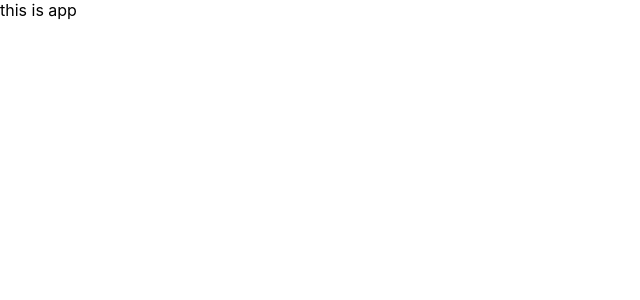
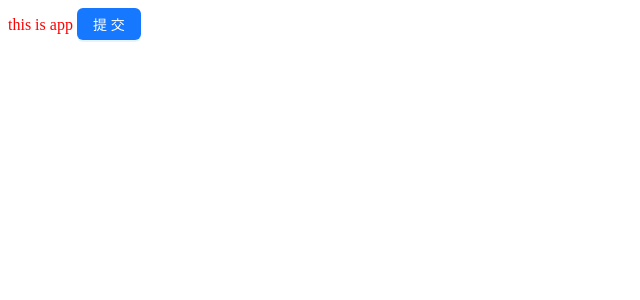
Before and after one commit to z2847492481/react-jike, a React (Create React App) app: page / in a window 1280 px wide. Shown: the top 300 px of the page, without its empty margins (0-640 px from the left). Built offline with nearby package versions, Linux system fonts and the light colour scheme.

Commit message:
antd&&scss

```diff
--- a/package.json
+++ b/package.json
@@ -6,6 +6,7 @@
     "@testing-library/jest-dom": "^5.17.0",
     "@testing-library/react": "^13.4.0",
     "@testing-library/user-event": "^13.5.0",
+    "antd": "^5.16.0",
     "react": "^18.2.0",
     "react-dom": "^18.2.0",
     "react-scripts": "5.0.1",
@@ -34,5 +35,8 @@
       "last 1 firefox version",
       "last 1 safari version"
     ]
+  },
+  "devDependencies": {
+    "sass": "^1.74.1"
   }
 }
--- a/src/App.js
+++ b/src/App.js
@@ -1,5 +1,11 @@
+import { Button } from "antd";
+
 function App() {
-  return <div> this is app </div>;
+  return (
+    <div>
+      this is app <Button type="primary">提交</Button>
+    </div>
+  );
 }
 
 export default App;
--- a/src/index.css
+++ /dev/null
@@ -1,13 +0,0 @@
-body {
-  margin: 0;
-  font-family: -apple-system, BlinkMacSystemFont, 'Segoe UI', 'Roboto', 'Oxygen',
-    'Ubuntu', 'Cantarell', 'Fira Sans', 'Droid Sans', 'Helvetica Neue',
-    sans-serif;
-  -webkit-font-smoothing: antialiased;
-  -moz-osx-font-smoothing: grayscale;
-}
-
-code {
-  font-family: source-code-pro, Menlo, Monaco, Consolas, 'Courier New',
-    monospace;
-}
--- a/src/index.js
+++ b/src/index.js
@@ -1,6 +1,6 @@
 import React from "react";
 import ReactDOM from "react-dom/client";
-import "./index.css";
+import "./index.scss";
 import App from "./App";
 
 const root = ReactDOM.createRoot(document.getElementById("root"));
--- /dev/null
+++ b/src/index.scss
@@ -0,0 +1,5 @@
+body {
+  div{
+    color: red;
+  }
+}
```
Also changed, not shown: 1 other file (tests, documents, lock files or other folders).
